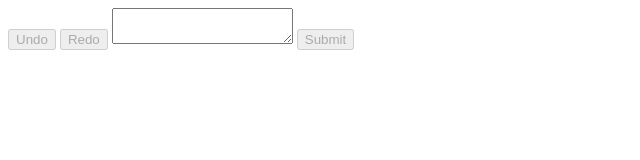
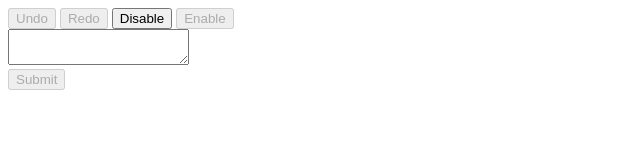
Before and after one commit to adampoczatek/Clickago.js, a website: page index.html in a window 1280 px wide. Shown: the whole page, without its empty margins (0-640 px from the left). Drawn offline with Linux system fonts and the light colour scheme.

Commit message:
Added "disable" and "enable" buttons

```diff
--- a/clickago.min.js
+++ b/clickago.min.js
@@ -1 +1 @@
-!function(){"use strict";var a,b,c;a=function(){this.actions=[],this.rollbacks=[],this.canRedo=null,this.canUndo=null},a.prototype.register=function(a,c){this.actions[this.actions.length]=new b({rollback:c,action:a}),this.rollbacks.length=0,this.canRedo=!1,this.canUndo=!0},a.prototype.undo=function(){var a;if(this.canUndo)return a=this.actions[this.actions.length-1],this.rollbacks[this.rollbacks.length]=a,this.canRedo=!0,this.actions.length--,this.canUndo=!!this.actions.length,c(a.rollback)},a.prototype.redo=function(){var a;if(this.canRedo)return a=this.rollbacks[this.rollbacks.length-1],this.actions[this.actions.length]=a,this.canUndo=!0,this.rollbacks.length--,this.canRedo=!!this.rollbacks.length,c(a.action)},b=function(a){this.action=a.action,this.rollback=a.rollback},c=function(a){return a.method.apply(a.thisArg,a.arguments)},window.Clickago=a}();
+!function(){"use strict";var a,b,c;a=function(){this.actions=[],this.rollbacks=[],this.canRedo=null,this.canUndo=null},a.prototype.register=function(a,c){this.actions[this.actions.length]=new b({rollback:c,action:a}),this.rollbacks.length=0,this.canRedo=!1,this.canUndo=!this.disabled},a.prototype.undo=function(){var a;if(!this.disabled&&this.canUndo)return a=this.actions[this.actions.length-1],this.rollbacks[this.rollbacks.length]=a,this.canRedo=!0,this.actions.length--,this.canUndo=!!this.actions.length,c(a.rollback)},a.prototype.redo=function(){var a;if(!this.disabled&&this.canRedo)return a=this.rollbacks[this.rollbacks.length-1],this.actions[this.actions.length]=a,this.canUndo=!0,this.rollbacks.length--,this.canRedo=!!this.rollbacks.length,c(a.action)},a.prototype.disable=function(){this.disabled=!0,this.canUndo=!1,this.canRedo=!1},a.prototype.enable=function(){this.disabled=!1,this.canUndo=!!this.actions.length,this.canRedo=!!this.rollbacks.length},b=function(a){this.action=a.action,this.rollback=a.rollback},c=function(a){return a.method.apply(a.thisArg,a.arguments)},window.Clickago=a}();
--- a/index.html
+++ b/index.html
@@ -6,14 +6,20 @@
 </head>
 <body>
     <div ng-controller="MyController as app">
-        <button ng-click="app.undo()" ng-disabled="!app.tracker.canUndo">Undo</button>
-        <button ng-click="app.redo()" ng-disabled="!app.tracker.canRedo">Redo</button>
+        <div>
+            <button ng-click="app.undo()" ng-disabled="!app.tracker.canUndo">Undo</button>
+            <button ng-click="app.redo()" ng-disabled="!app.tracker.canRedo">Redo</button>
+            <button ng-click="app.tracker.disable()" ng-disabled="app.tracker.disabled">Disable</button>
+            <button ng-click="app.tracker.enable()" ng-disabled="!app.tracker.disabled">Enable</button>
+        </div>
 
         <p ng-repeat="comment in app.comments track by $index">{{comment}} <a ng-click="app.remove($index)">Remove</a></p>
 
         <textarea ng-model="app.text"></textarea>
 
-        <button ng-click="app.submit(app.text)" ng-disabled="!app.text.length">Submit</button>
+        <div>
+            <button ng-click="app.submit(app.text)" ng-disabled="!app.text.length">Submit</button>
+        </div>
     </div>
 
     <script src="bower_components/angular/angular.js"></script>
```
Also changed, not shown: 1 other file.
